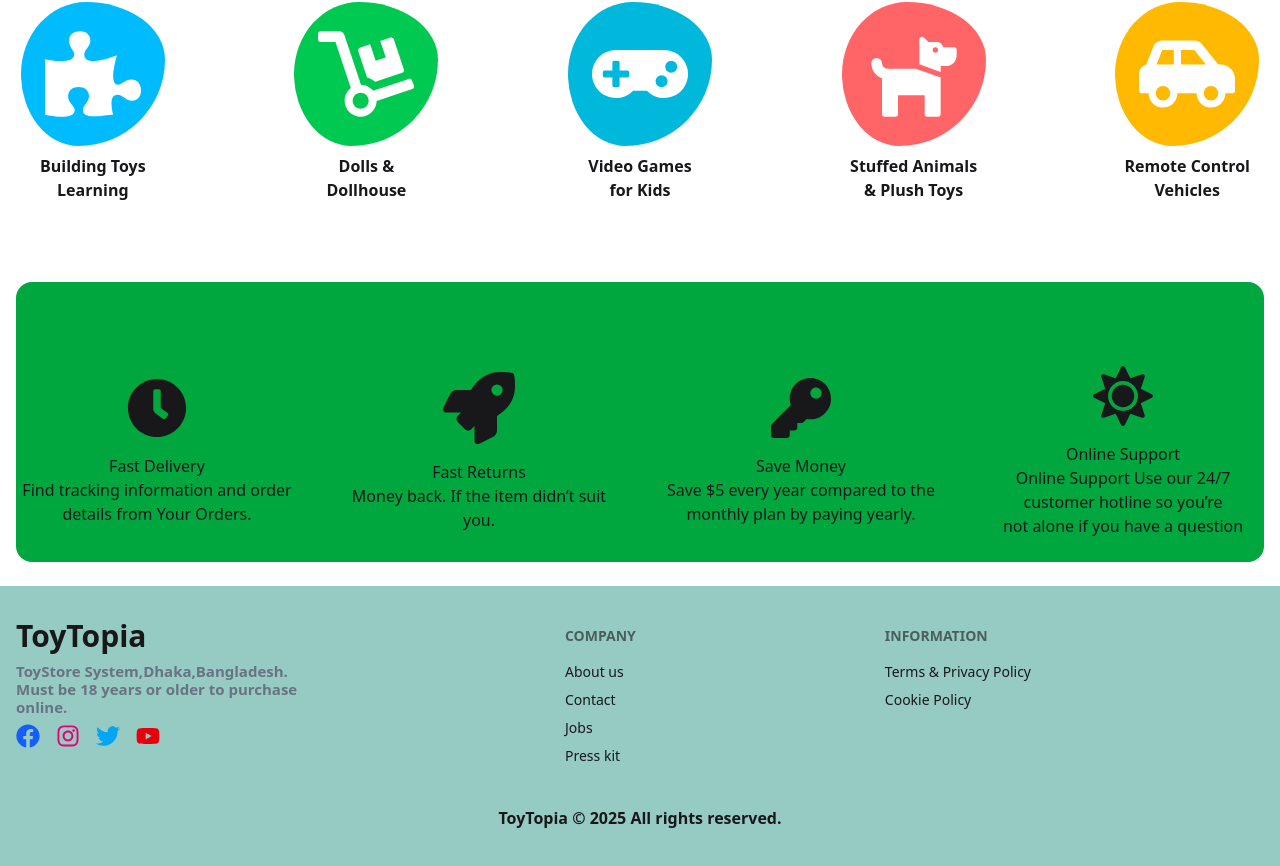
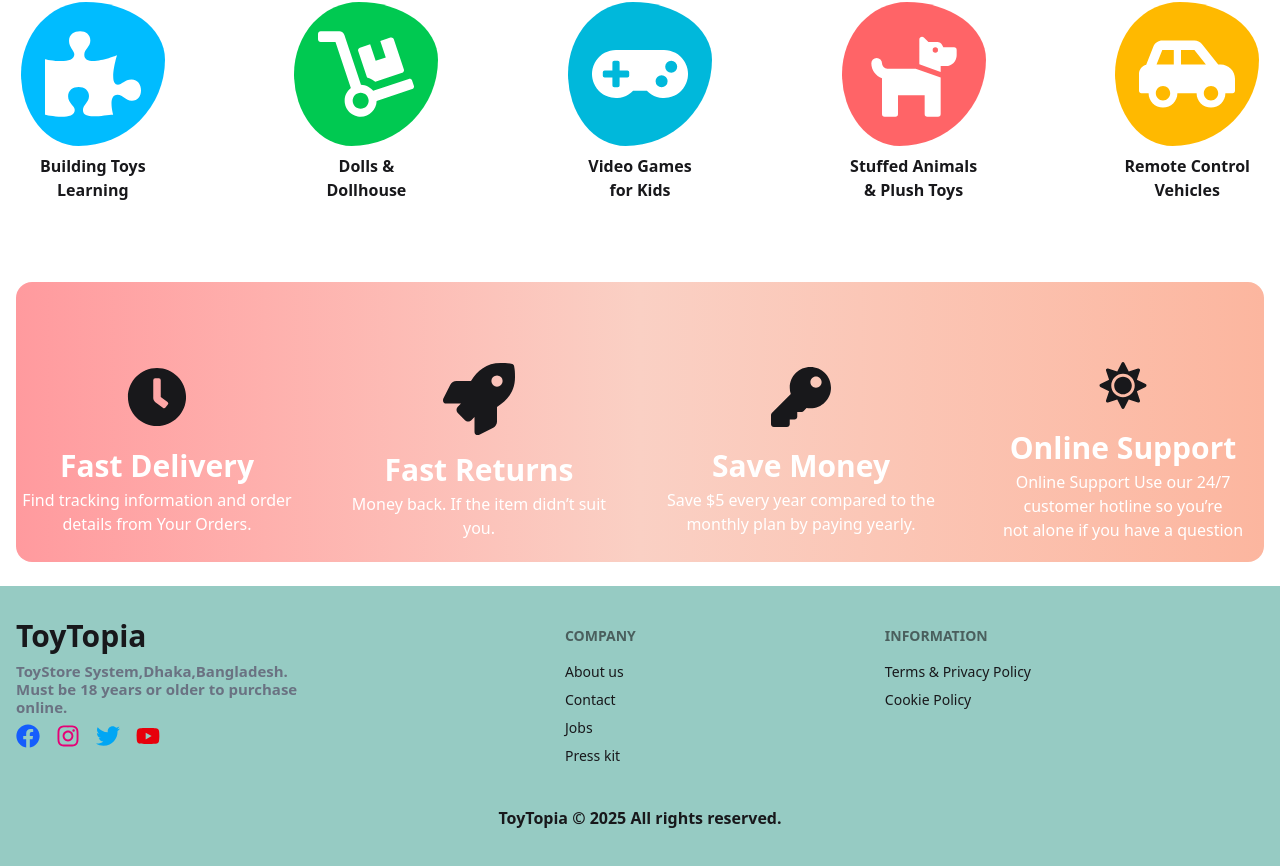
Before and after one commit to Purba-M/ToyTopia, a React (Vite) app: page / in a window 1280 px wide. Shown: the part 1700-2566 px from the top of the page. Built offline with nearby package versions, Linux system fonts and the light colour scheme; no server answers.

Commit message:
my-profile

```diff
--- a/src/component/Benefits.jsx
+++ b/src/component/Benefits.jsx
@@ -3,13 +3,13 @@ import { FaClock, FaKey, FaRocket, FaSun } from "react-icons/fa";
 
 const Benefits = () => {
   return (
-    <div className="bg-green-600 rounded-2xl py-5 mt-20">
+    <div className="bg-gradient-to-r from-[#ff9a9e] via-[#fad0c4] to-[#fcb69f] rounded-2xl py-5 mt-20">
     <div className="container mx-auto mt-15">
         <div className="grid grid-cols-1 md:grid-cols-4 gap-10 text-center place-items-center ">
       <div className="flex flex-col items-center justify-center h-[180px]">
         <FaClock className="text-6xl mx-auto mb-4"></FaClock>
-        <h2>Fast Delivery</h2>
-        <p>
+        <h2 className="font-bold text-white text-[30px]">Fast Delivery</h2>
+        <p className="text-white ">
           Find tracking information and order <br />
           details from Your Orders.
         </p>
@@ -17,16 +17,16 @@ const Benefits = () => {
 
       {/* 2 */}
       <div className="flex flex-col items-center justify-center h-[180px]">
-        <FaRocket className="text-7xl mx-auto mb-4"></FaRocket>
-        <h2>Fast Returns</h2>
-        <p>Money back. If the item didn’t suit you.</p>
+        <FaRocket className="text-7xl mx-auto mb-3"></FaRocket>
+        <h2 className="font-bold text-white text-[30px]">Fast Returns</h2>
+        <p className="text-white ">Money back. If the item didn’t suit you.</p>
       </div>
 
       {/* 3 */}
       <div className="flex flex-col items-center justify-center h-[180px]">
         <FaKey className="text-6xl mx-auto mb-4"></FaKey>
-        <h2>Save Money</h2>
-        <p>
+        <h2 className="font-bold text-white text-[30px]">Save Money</h2>
+        <p className="text-white ">
           Save $5 every year compared to the
           <br /> monthly plan by paying yearly.
         </p>
@@ -35,8 +35,8 @@ const Benefits = () => {
       {/* 4 */}
       <div className="flex flex-col items-center justify-center h-[180px]">
         <FaSun className="text-6xl mx-auto mb-4"></FaSun>
-        <h2>Online Support</h2>
-        <p>
+        <h2  className="font-bold text-white text-[30px]">Online Support</h2>
+        <p className="text-white ">
           Online Support Use our 24/7 customer hotline so you’re<br/> not alone if
           you have a question
         </p>
--- a/src/component/Navbar.jsx
+++ b/src/component/Navbar.jsx
@@ -115,7 +115,7 @@ const Navbar = () => {
           </button>
 
           <NavLink
-            to="/home"
+            to="/"
             onClick={() => setIsOpen(false)}
             className="text-lg"
           >
--- a/src/pages/MyProfile.jsx
+++ b/src/pages/MyProfile.jsx
@@ -1,11 +1,44 @@
-import React from 'react';
+import React, { useContext } from "react";
+import { Authcontext } from "../provider/AuthProvider";
+import pic from '../assets/user.png'
 
 const MyProfile = () => {
-    return (
-        <div>
+  const { user } = useContext(Authcontext);
 
+  return (
+    <div className="flex flex-col items-center justify-center min-h-[70vh] bg-[#f9fafb] px-6 py-10 text-center">
+      <div className="bg-white shadow-lg rounded-2xl p-8 w-full max-w-md">
+     <img
+          src={pic}
+          alt="User"
+          className="w-28 h-28 mx-auto rounded-full border-4 border-[#93d0c6] object-cover"
+        />
+
+
+        <h2 className="text-2xl font-bold text-gray-800 mt-4">
+          {user?.displayName || "Guest User"}
+        </h2>
+        <p className="text-gray-600 text-sm mb-4">
+          {user?.email || "No email available"}
+        </p>
+
+        <p className="text-gray-700 mb-6">
+          Welcome back{" "}
+          <span className="font-semibold text-rose-600">
+            {user?.displayName?.split(" ")[0]||"friend"}
+          </span>! We’re happy to see you again at <span className="text-[#93d0c6] font-semibold">ToyTopia</span>.</p>
+
+        <div className="flex flex-col sm:flex-row justify-center gap-3">
+          <button className="btn btn-outline text-rose-600 hover:bg-rose-600 hover:text-white">
+            Update Info
+          </button>
+          <button className="btn btn-outline text-[#93d0c6] hover:bg-[#93d0c6] hover:text-white">
+            My Toys
+          </button>
         </div>
-    );
+      </div>
+    </div>
+  );
 };
 
 export default MyProfile;
```
